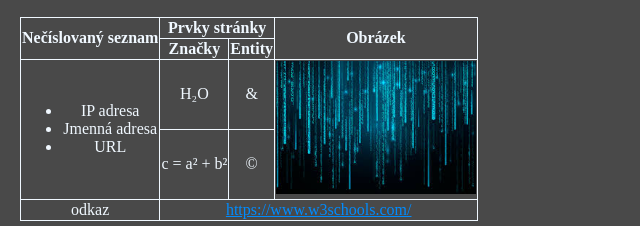
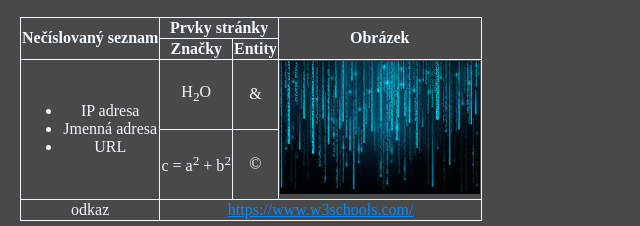
Before and after one commit to FabianPavel/ukol, a plain HTML site: page index.html in a window 1280 px wide. Shown: the part 674-900 px from the top of the page, 236-876 px from the left. Drawn offline with Linux system fonts and the light colour scheme.

Commit message:
upraveny znaky v tabulce

```diff
--- a/index.html
+++ b/index.html
@@ -89,7 +89,7 @@
                 <li>URL</li>
               </ul>
             </td>
-            <td>H₂O</td>
+            <td>H<sub>2</sub>O</td>
             <td>&</td>
             <td rowspan="2">
               <img src="pictures/images.jpeg" alt="random obrázek" />
@@ -97,7 +97,7 @@
           </tr>
 
           <tr>
-            <td>c = a² + b²</td>
+            <td>c = a<sup>2</sup> + b<sup>2</sup> </td>
             <td>&copy;</td>
           </tr>
         </tbody>
```
